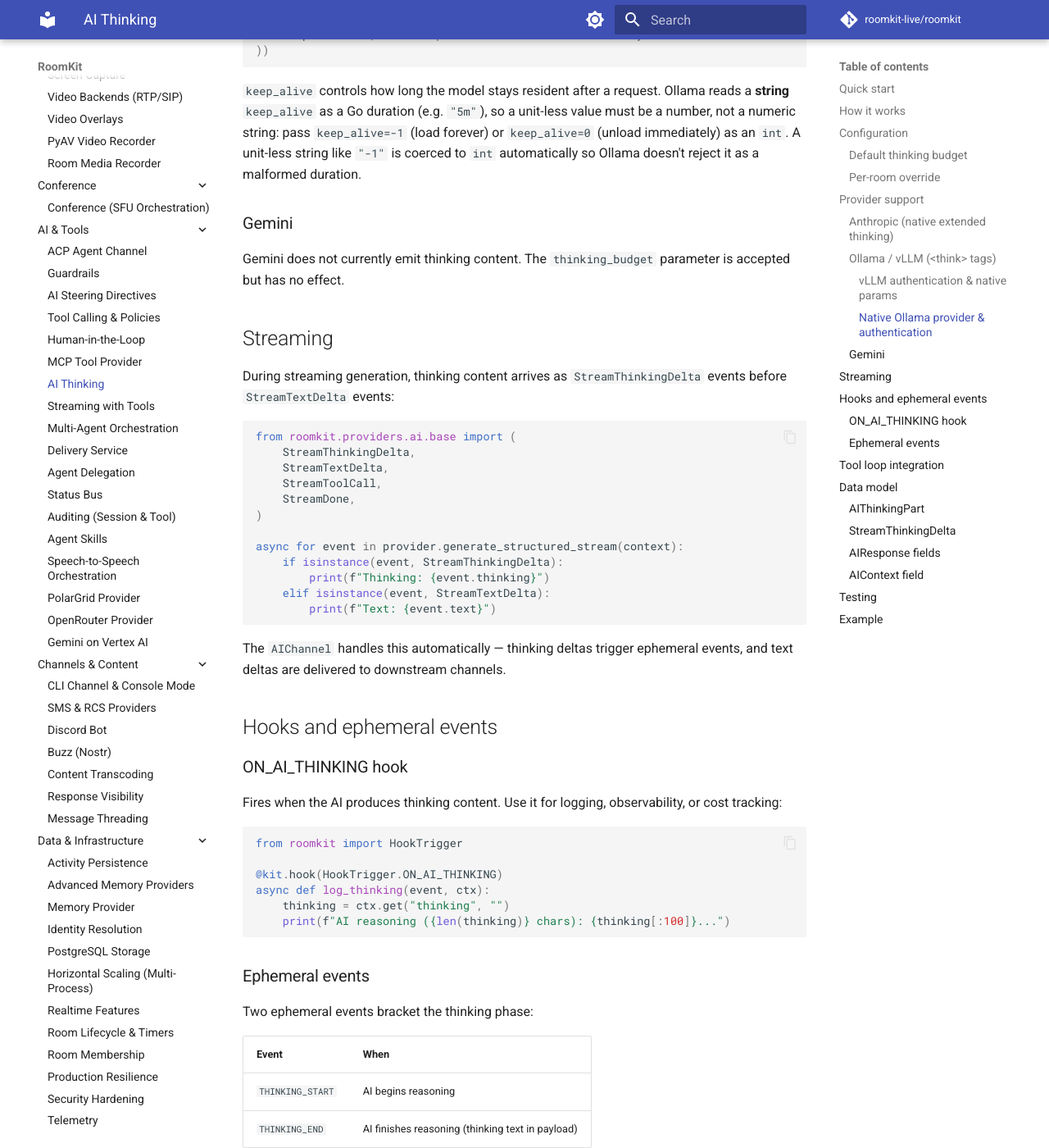
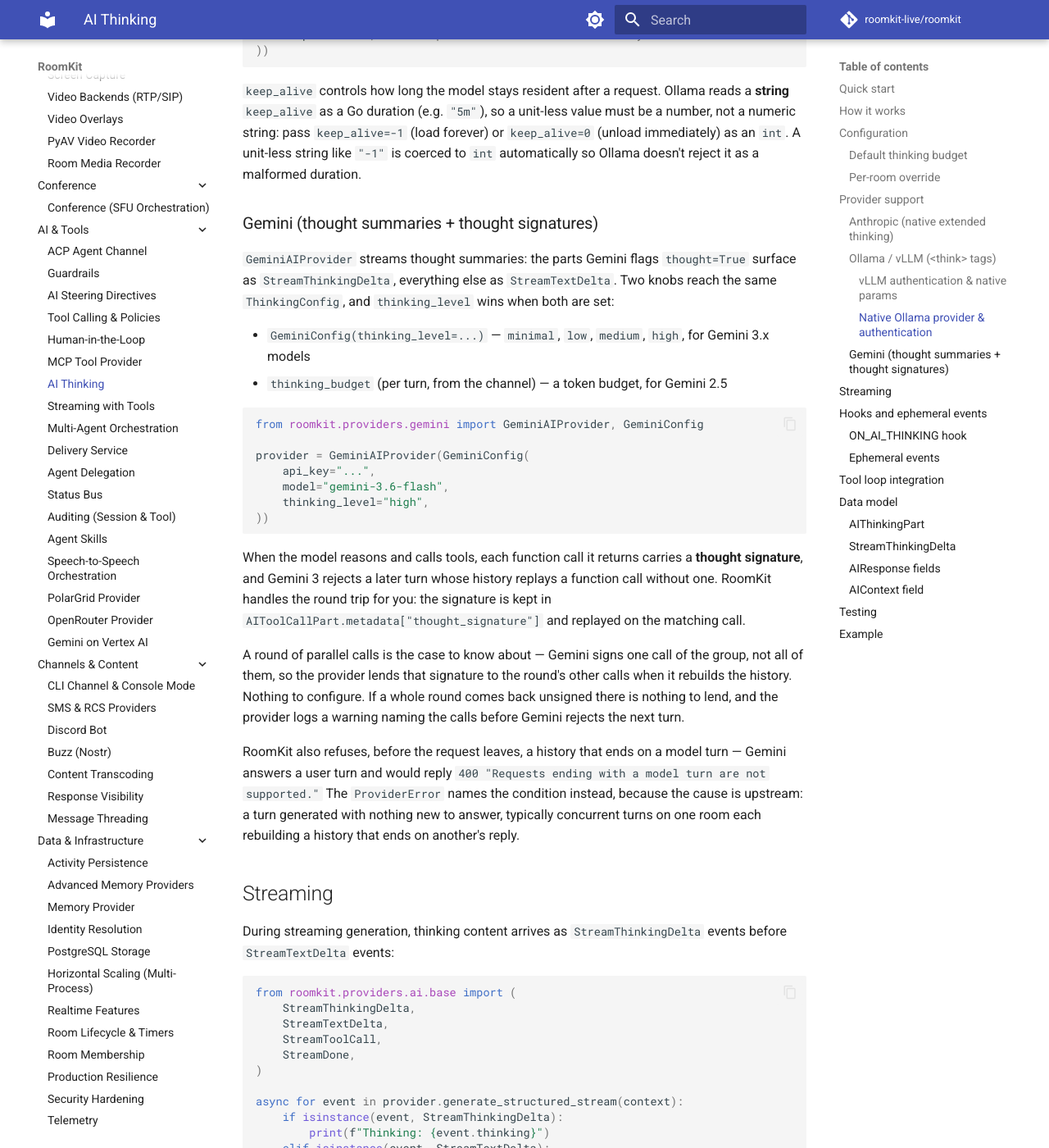
Before and after one commit to roomkit-live/roomkit-docs, an MkDocs documentation site: the page built from docs/guides/ai-thinking.md, in a window 1280 px wide and 1400 px high, scrolled down 3906 px. Shown: the whole window at 82% size. Built offline with MkDocs 1.6.1 and Material for MkDocs 9.7.7, drawn with Linux system fonts in a browser that asks for light colours; comment, search, counter and statistics services are not loaded.

Commit message:
docs(ai): Gemini thinks, and its tool calls carry signatures (RMK-114)
The Gemini section said the provider emits no thinking content and that
thinking_budget has no effect — untrue since thought summaries were surfaced
across providers. It now describes both knobs (GeminiConfig.thinking_level for
3.x, the per-turn thinking_budget for 2.5) and the thought-signature round trip:
what RoomKit keeps, why a parallel round borrows one signature, and why a
history ending on a model turn is refused with a named error.

````diff
--- a/docs/guides/ai-thinking.md
+++ b/docs/guides/ai-thinking.md
@@ -189,9 +189,45 @@ forever) or `keep_alive=0` (unload immediately) as an `int`. A unit-less string
 like `"-1"` is coerced to `int` automatically so Ollama doesn't reject it as a
 malformed duration.
 
-### Gemini
+### Gemini (thought summaries + thought signatures)
 
-Gemini does not currently emit thinking content. The `thinking_budget` parameter is accepted but has no effect.
+`GeminiAIProvider` streams thought summaries: the parts Gemini flags
+`thought=True` surface as `StreamThinkingDelta`, everything else as
+`StreamTextDelta`. Two knobs reach the same `ThinkingConfig`, and
+`thinking_level` wins when both are set:
+
+- `GeminiConfig(thinking_level=...)` — `minimal`, `low`, `medium`, `high`, for
+  Gemini 3.x models
+- `thinking_budget` (per turn, from the channel) — a token budget, for Gemini 2.5
+
+```python
+from roomkit.providers.gemini import GeminiAIProvider, GeminiConfig
+
+provider = GeminiAIProvider(GeminiConfig(
+    api_key="...",
+    model="gemini-3.6-flash",
+    thinking_level="high",
+))
+```
+
+When the model reasons and calls tools, each function call it returns carries a
+**thought signature**, and Gemini 3 rejects a later turn whose history replays a
+function call without one. RoomKit handles the round trip for you: the signature
+is kept in `AIToolCallPart.metadata["thought_signature"]` and replayed on the
+matching call.
+
+A round of parallel calls is the case to know about — Gemini signs one call of
+the group, not all of them, so the provider lends that signature to the round's
+other calls when it rebuilds the history. Nothing to configure. If a whole round
+comes back unsigned there is nothing to lend, and the provider logs a warning
+naming the calls before Gemini rejects the next turn.
+
+RoomKit also refuses, before the request leaves, a history that ends on a model
+turn — Gemini answers a user turn and would reply `400 "Requests ending with a
+model turn are not supported."` The `ProviderError` names the condition instead,
+because the cause is upstream: a turn generated with nothing new to answer,
+typically concurrent turns on one room each rebuilding a history that ends on
+another's reply.
 
 ## Streaming
 
````
